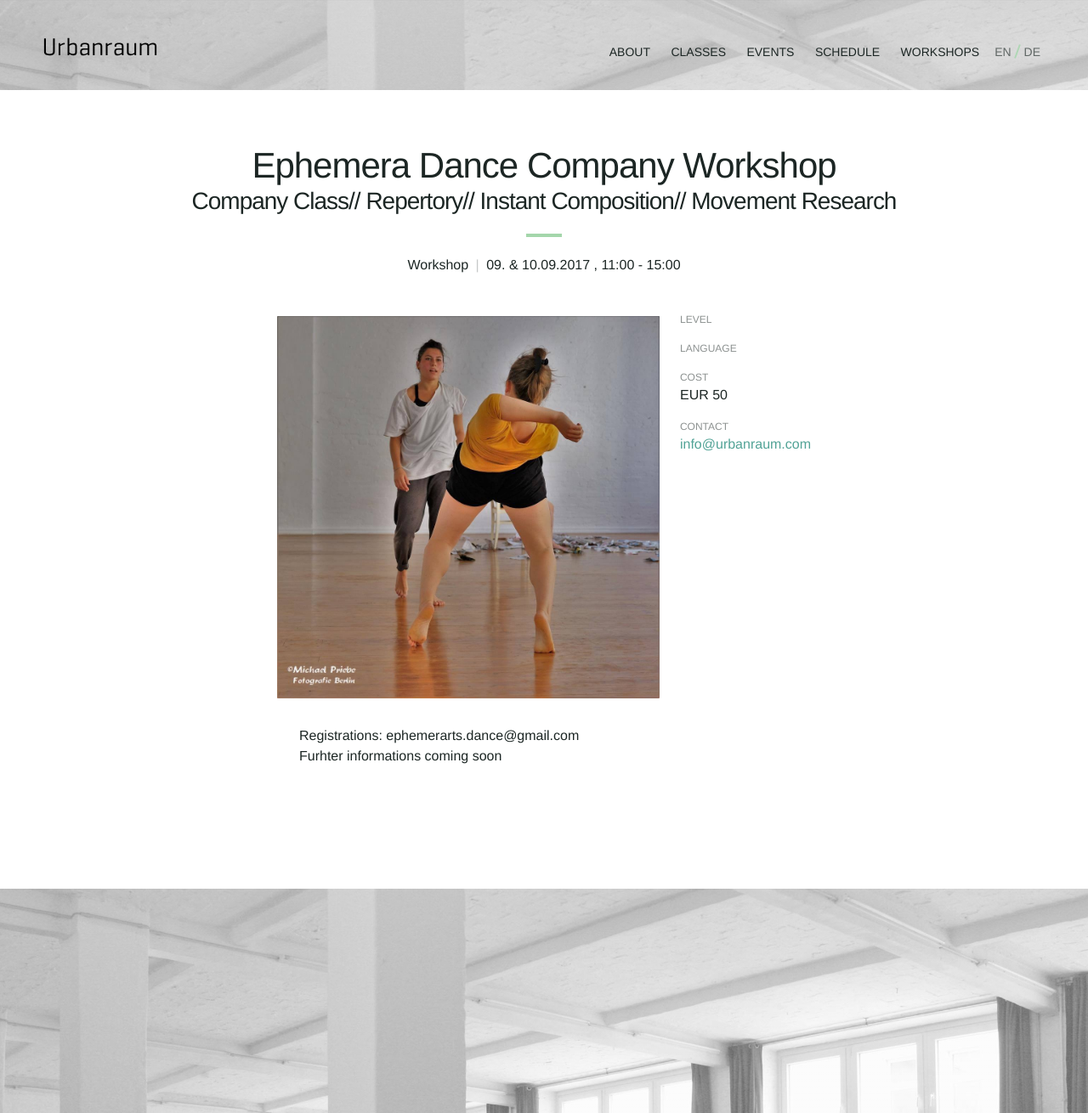
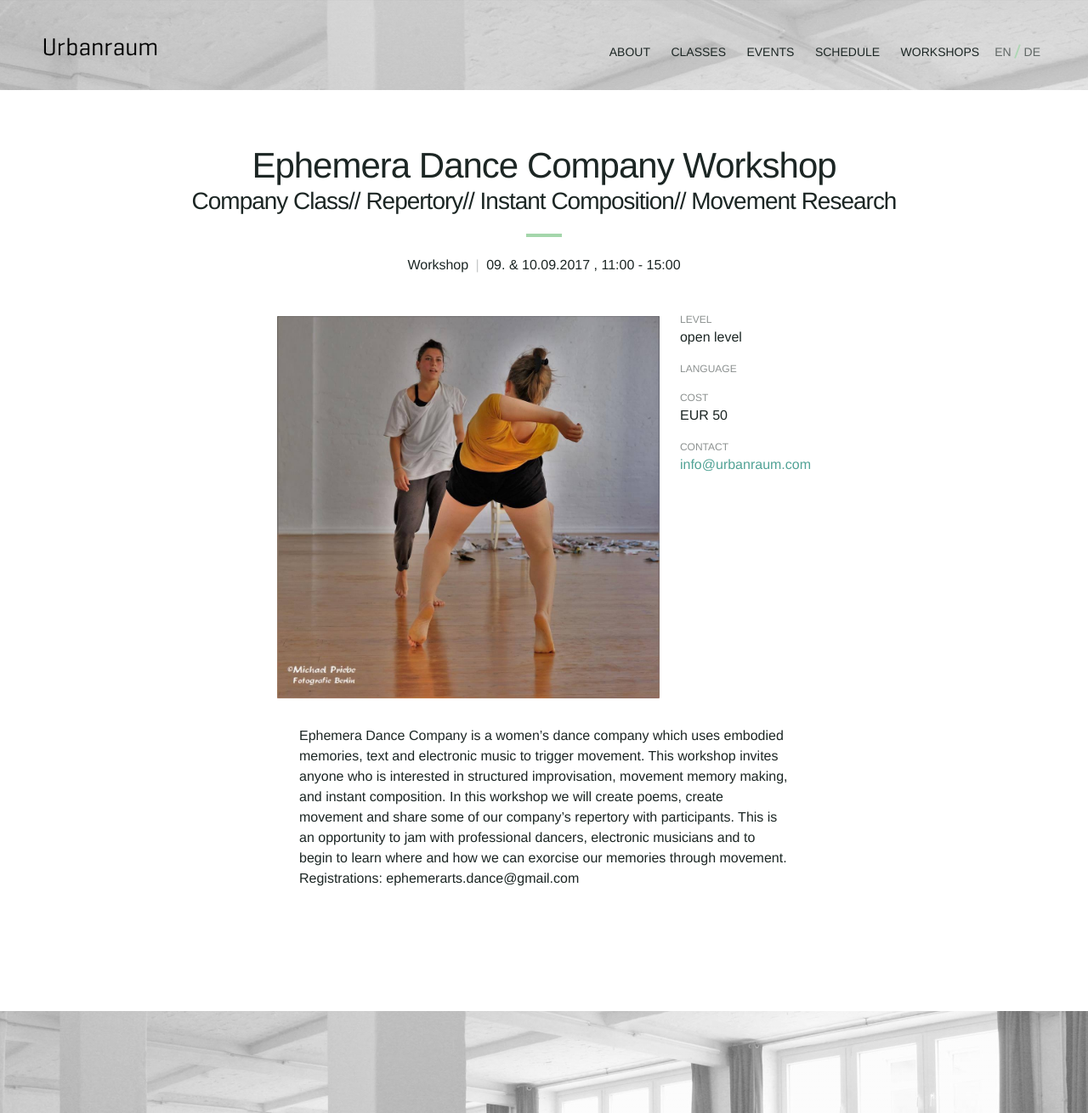
Before and after one commit to Kriesse/urbanraum, a Jekyll site: the page built from _workshops/ephemera-dance-company.md, in a window 1280 px wide. Shown: the whole page at 85% size. Built offline with Jekyll 4.4.1, drawn with Linux system fonts in a browser that asks for light colours; nearby versions of some CDN libraries.

Commit message:
Update ephemera-dance-company.md

```diff
--- a/_workshops/ephemera-dance-company.md
+++ b/_workshops/ephemera-dance-company.md
@@ -22,8 +22,8 @@ language_de: ""
 
 type_de: "Workshop"
 
-level_en: ""
-level_de: ""
+level_en: "open level"
+level_de: "open level"
 
 price_en: |
   EUR 50
@@ -33,10 +33,10 @@ price_de: |
 
 
 description_en: |
+  Ephemera Dance Company is a women's dance company which uses embodied memories, text and electronic music to trigger movement. This workshop invites anyone who is interested in structured improvisation, movement memory making, and instant composition. In this workshop we will create poems, create movement and share some of our company's repertory with participants. This is an opportunity to jam with professional dancers, electronic musicians and to begin to learn where and how we can exorcise our memories through movement.
   Registrations: ephemerarts.dance@gmail.com
-  Furhter informations coming soon
+
 
 description_de: |
-  Anmeldung über: ephemerarts.dance@gmail.com
-  Weitere Infos in Kürze
+  please see English description
 ---
```
